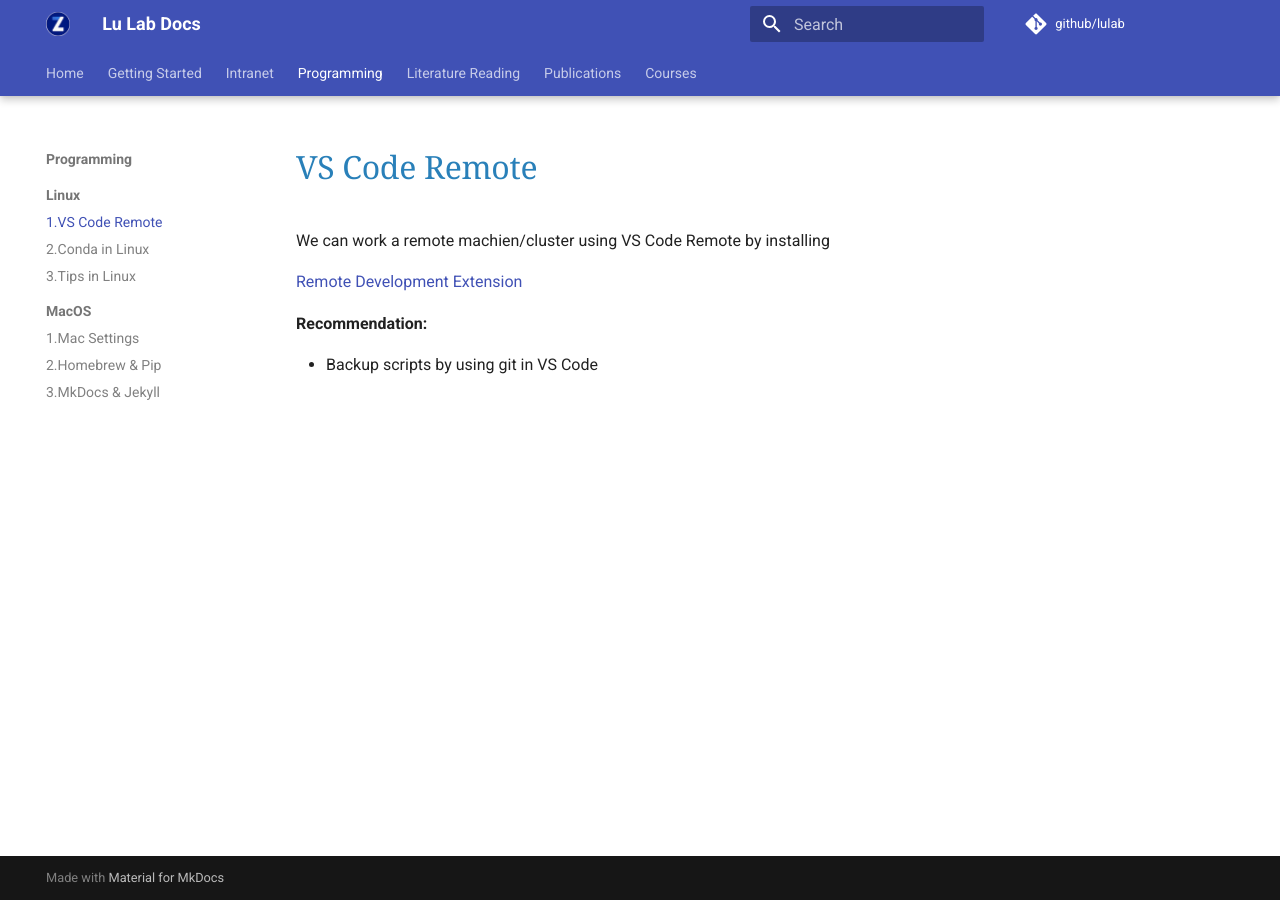
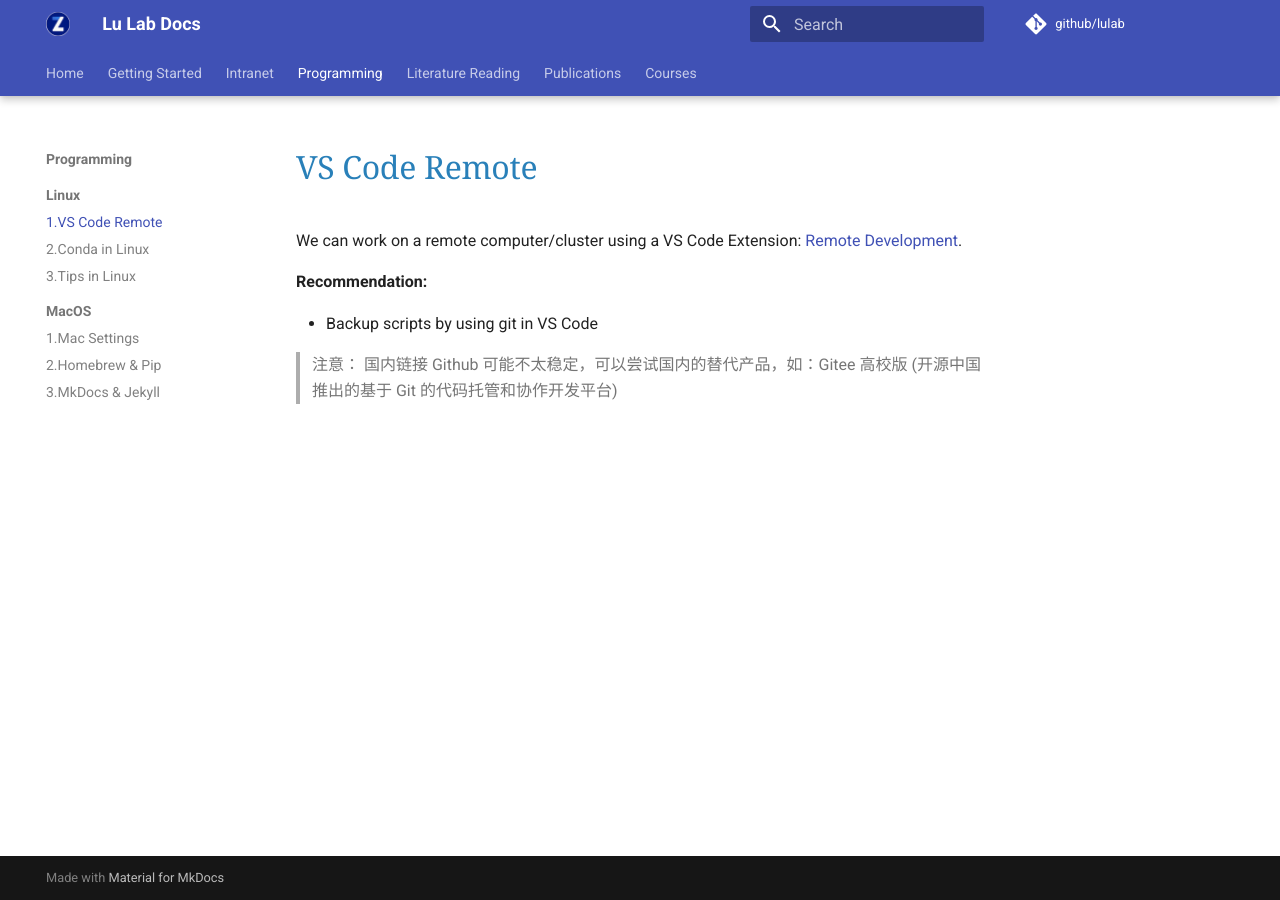
Before and after one commit to lulab/mkdocs, an MkDocs documentation site: the page built from docs/program/vscode.md, in a window 1280 px wide. Built offline with MkDocs 1.6.1 and Material for MkDocs 9.7.7, drawn with Linux system fonts in a browser that asks for light colours.

Commit message:
Fix typos and improve clarity in VS Code Remote documentation

```diff
--- a/docs/program/vscode.md
+++ b/docs/program/vscode.md
@@ -1,9 +1,9 @@
 # VS Code Remote
 
-We can work a remote machien/cluster using VS Code Remote by installing
-
-[Remote Development Extension](https://code.visualstudio.com/docs/remote/ssh)
+We can work on a remote computer/cluster using a VS Code Extension: [Remote Development](https://code.visualstudio.com/docs/remote/ssh).
 
 **Recommendation:**
 
 * Backup scripts by using git in VS Code
+
+> 注意： 国内链接 Github 可能不太稳定，可以尝试国内的替代产品，如：Gitee 高校版 (开源中国推出的基于 Git 的代码托管和协作开发平台)
```
